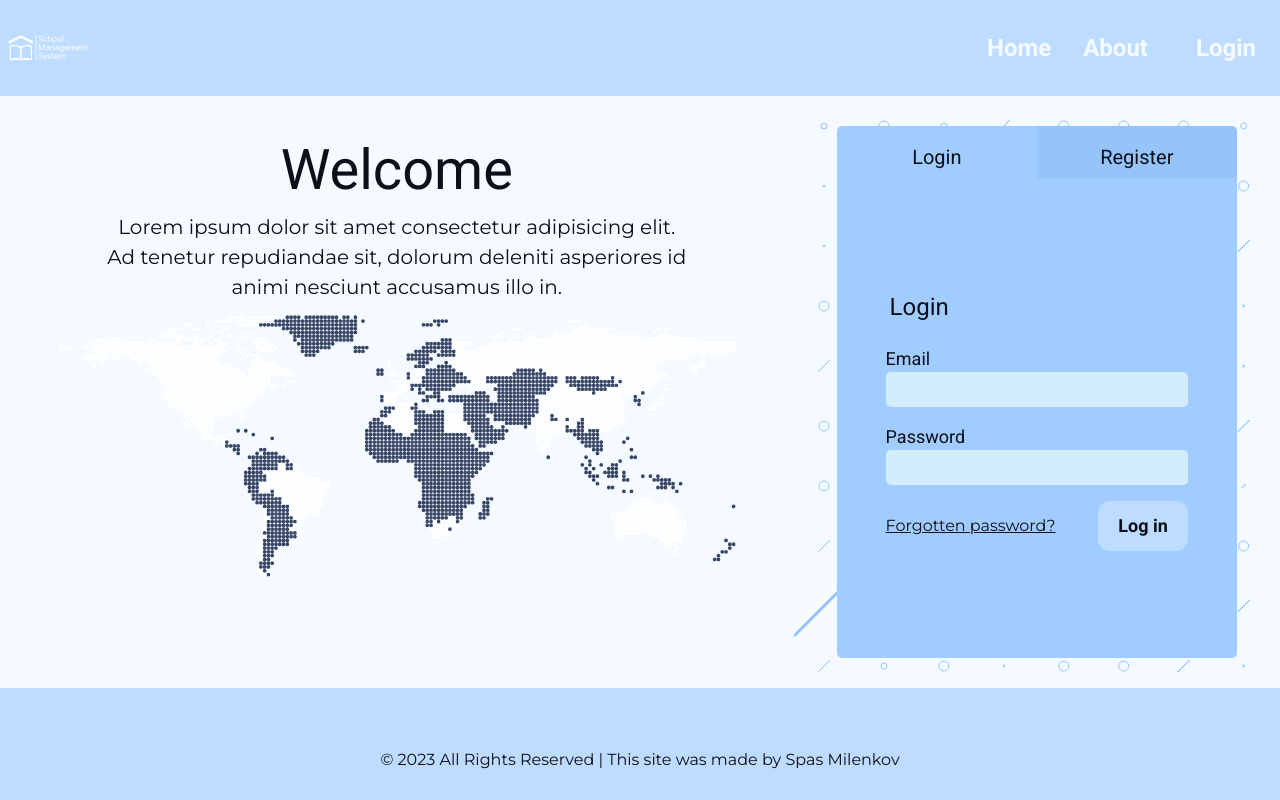
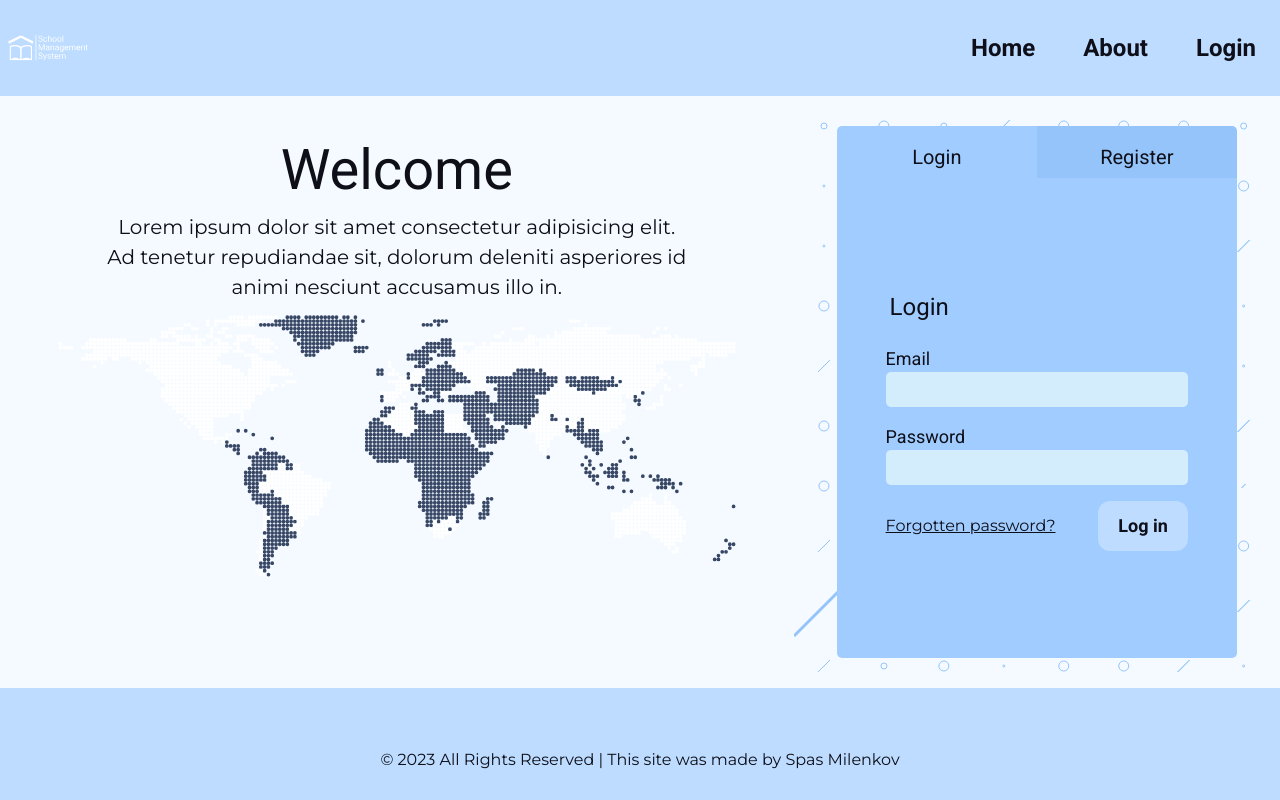
Before and after one commit to Clash2453/School_Management_System, a Vue app in the folder UI/: page /login in a window 1280 px wide. Built offline with nearby package versions, Linux system fonts and the light colour scheme; some icons are missing.

Commit message:
Fix icon colors not switching properly

```diff
--- a/UI/src/components/general/NavigationComponent.vue
+++ b/UI/src/components/general/NavigationComponent.vue
@@ -64,7 +64,7 @@ export default defineComponent ({
     <nav class="nav-bar">
       <ul class="link-list">
         <li v-if="!toggleMobile">
-          <router-link to="/" class="nav-link nav-list-item" id="logo">Home</router-link>
+          <router-link to="/" class="nav-link nav-list-item" >Home</router-link>
         </li>
         <li v-if="!toggleMobile">
           <router-link to="/" class="nav-link nav-list-item">About</router-link>
@@ -151,7 +151,6 @@ export default defineComponent ({
   font-size: 1.5rem;
   font-family: 'Roboto', sans-serif;
   font-weight: 800;
-  color: var(--font-color-secondary);
 }
 .material-symbols-outlined {
   font-size: 3rem;
--- a/UI/src/components/userDashboard/LargeListItemComponent.vue
+++ b/UI/src/components/userDashboard/LargeListItemComponent.vue
@@ -36,12 +36,14 @@
   </li>
 </template>
 <script setup lang="ts">
-import { inject, ref } from 'vue'
+import { inject, ref, onBeforeMount } from 'vue'
 import { ThemeSwitcher } from '../../themeSwitcher';
 
 const themeSwitcher:ThemeSwitcher = inject('themeSwitcher')
-const iconFill = themeSwitcher.getIconFill();
-
+let iconFill = ''
+onBeforeMount(() => {
+  iconFill = themeSwitcher.getIconFill()
+})
 const props = defineProps(['options'])
 const expandTrigger = ref(false)
 </script>
```
